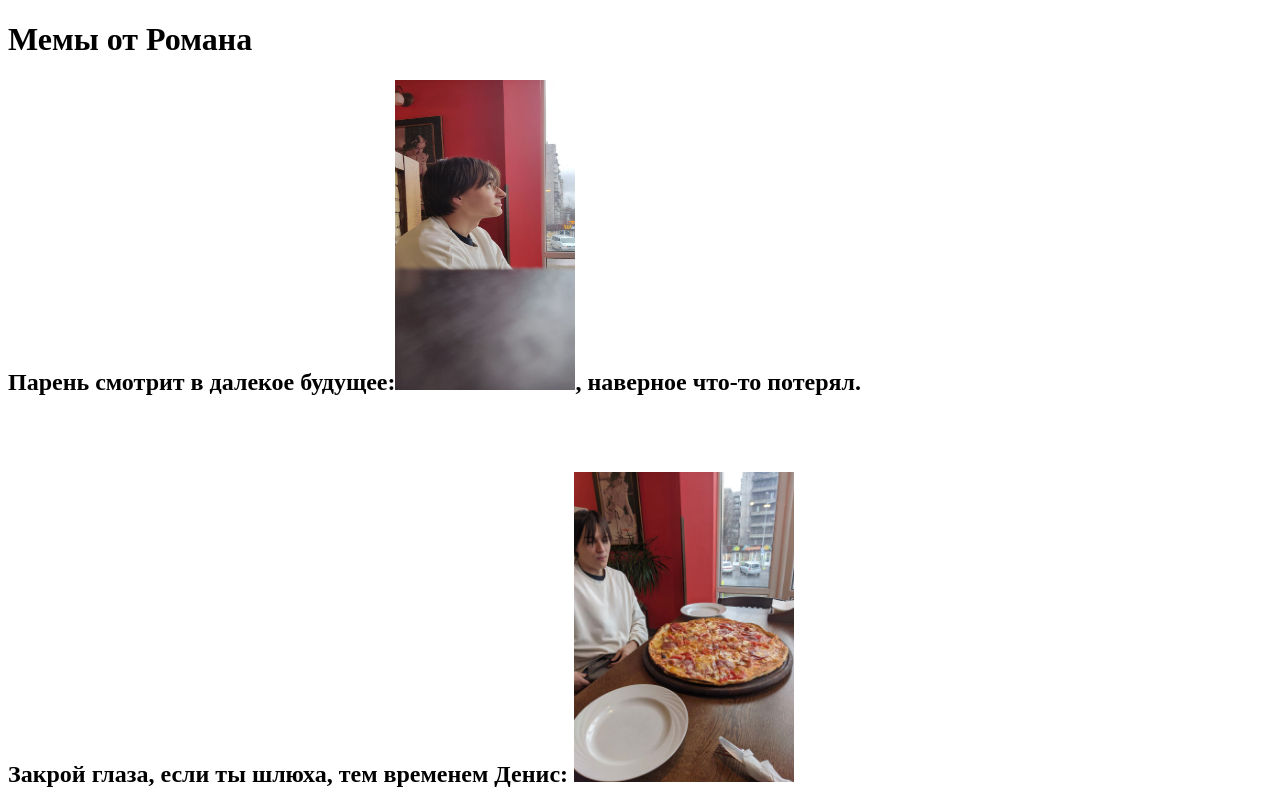
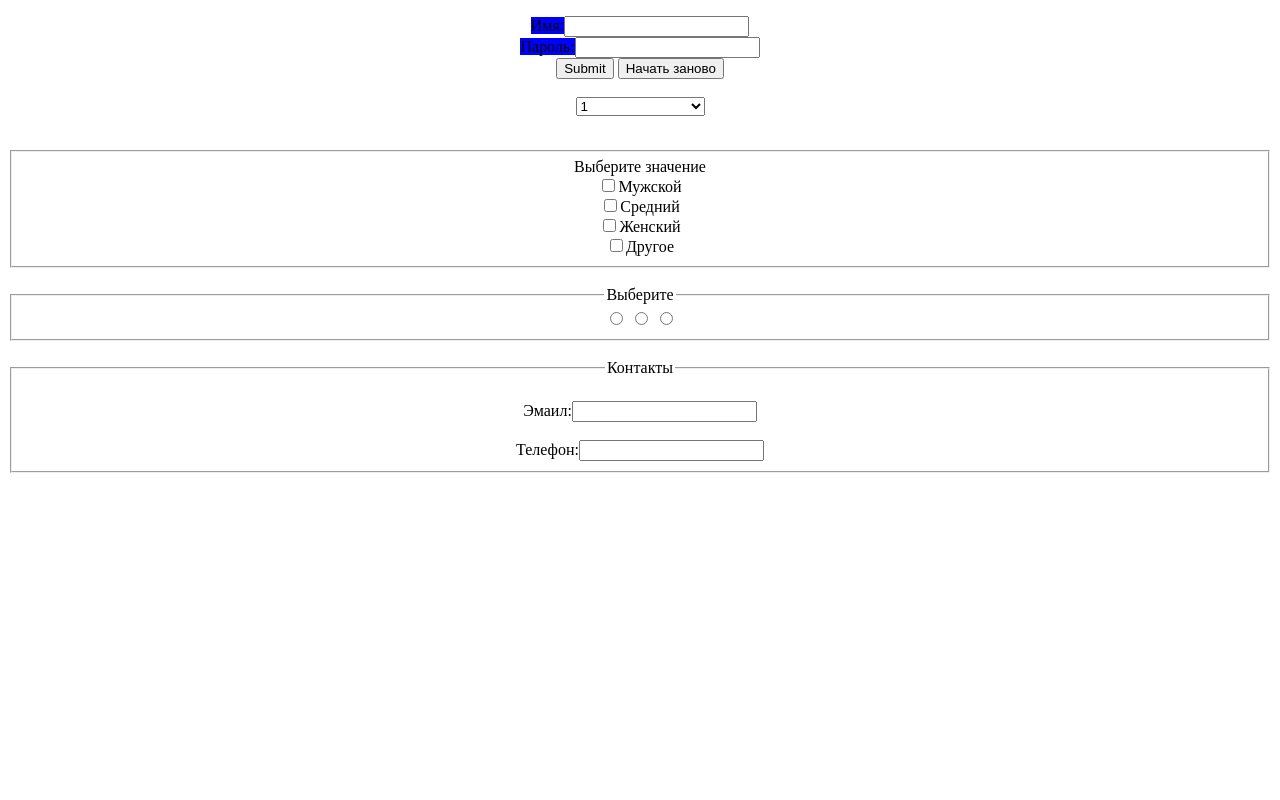
Before and after one commit to Saaayurii/HTML.2, a plain HTML site: page index.html in a window 1280 px wide. Shown: the top 800 px of the page. Drawn offline with Linux system fonts and the light colour scheme.

Commit message:
Последний урок по HTML

```diff
--- a/index.html
+++ b/index.html
@@ -12,8 +12,22 @@
     <link rel="apple-touch-icon" sizes="180x180" href="tab.ico" />
     <link rel="stylesheet" href="style.css" />
     <title>Галактика</title>
+
+    <style>
+      p{
+        text-align: center;
+      }
+      span{
+        background-color: blue;
+      }
+      fieldset{
+        text-align: center;
+      }
+
+    </style>
   </head>
   <body>
+
     <!-- <header>
         <nav></nav>
     </header>
@@ -283,9 +297,43 @@
 
     <!-- <div><em>Альберт Эйнштейн</em> предложил <strong>формулу</strong> E=mc <sup>2</sup></div> -->
 
-    <h1>Мемы от Романа</h1>
+    <!-- <h1>Мемы от Романа</h1>
     <h2><strong>Парень смотрит в далекое будущее:</strong><img src="photo_2023-04-15_17-17-16.jpg" alt="Дениска"height="310px"width="180px"><strong>, наверное что-то потерял.</strong></h2><br><br>
     <h2><strong>Закрой глаза, если ты шлюха, тем временем Денис:</strong> <img src="photo_2023-04-03_15-13-47.jpg" alt="Сосиська" height="310px"width="220px"></h2>
-    <video src="ТИТРЫ РОБЕРТ.mp4"controls height="300px"width="500px" loop poster="i (1).webp"autoplay></video>
+    <video src="ТИТРЫ РОБЕРТ.mp4"controls height="300px"width="500px" loop poster="i (1).webp">
+    <track default label="Пук" kind="subtitles"></track> -->
+   <p>
+      <label><span>Имя:</span><input type="text"></label><br>
+      <label><span>Пароль:</span><input type="password"></label><br>
+      <input type="submit">
+      <input type="reset"value="Начать заново"><br><br>
+      <select name="пук пук" >
+      <option value="1">1</option>
+      <option value="2">2</option>
+      <option value="3">3</option>
+      <option value="4">4</option>
+      <option value="">-- нет значения --</option>
+    </select><br><br>
+    <fieldset>
+      <label>Выберите значение</label><br>
+        <label><input type="checkbox">Мужской</label><br>
+        <label><input type="checkbox">Средний</label><br>
+        <label><input type="checkbox">Женский</label><br>
+        <label><input type="checkbox">Другое</label><br>
+     </fieldset><br>
+     <fieldset>
+       <legend>Выберите</legend>
+         <input type="radio" name="name1" >
+         <input type="radio" name="name1" >
+         <input type="radio" name="name1" ><br>
+    </fieldset><br>
+     <fieldset><legend>Контакты</legend><br>
+       <label>Эмаил:<input type="email"></label><br><br>
+        <label>Телефон:<input type="tel"></label><br>
+     </fieldset>
+   </p>
+
+
+
   </body>
 </html>
```
